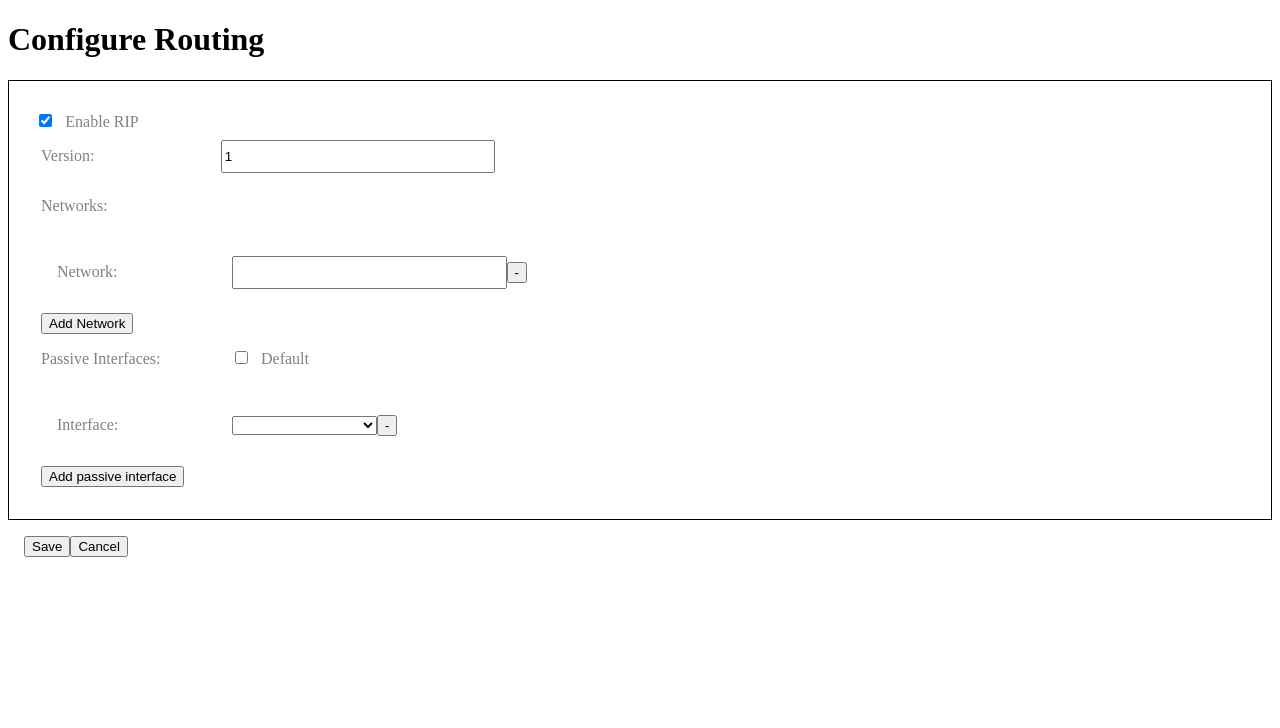
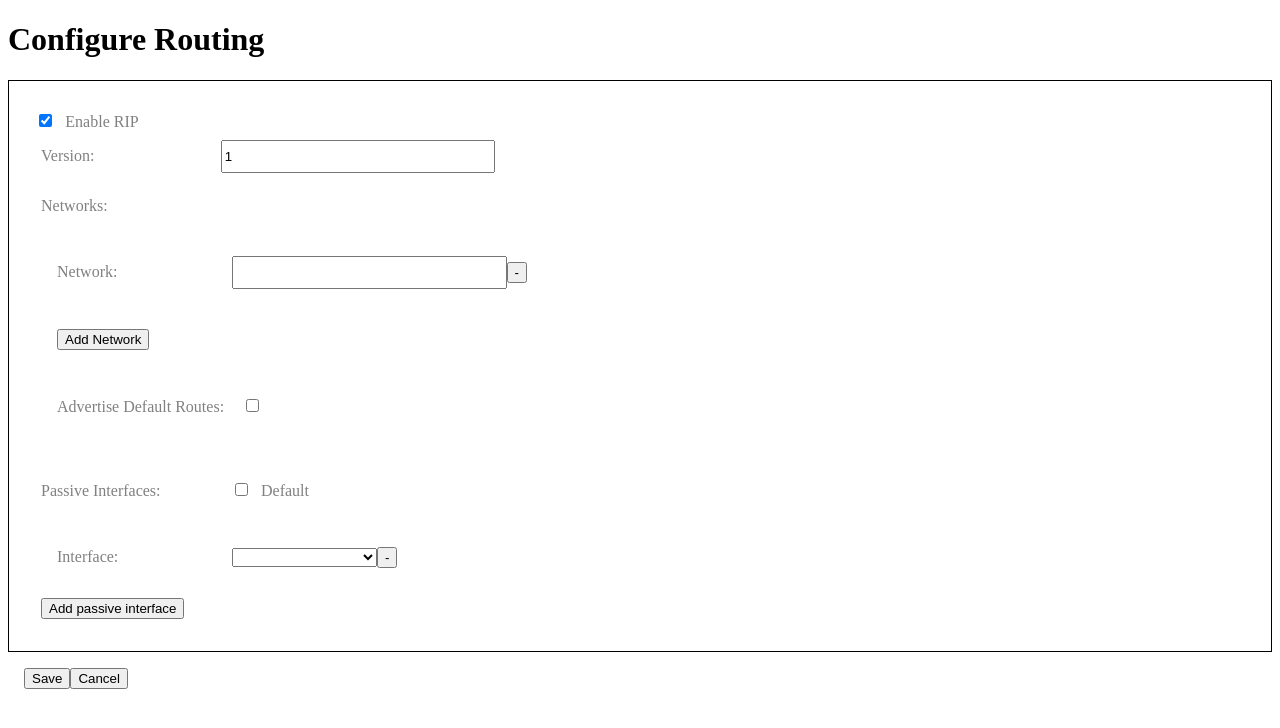
Before and after one commit to TheProgrammer21/ciscoGraphicalConfiguration, an Angular app: page /routing in a window 1280 px wide. Both pictures are taken after a click on the checkbox 45 px from the left and 120 px from the top of the page. Shown: the top 728 px of the page. Built offline with nearby package versions, Linux system fonts and the light colour scheme.

Commit message:
Added default-informaion originate

```diff
--- a/src/app/configuration-service.service.ts
+++ b/src/app/configuration-service.service.ts
@@ -187,9 +187,16 @@ export class ConfigurationService {
       case "speed":
         this.addCommand("speed " + value);
         break;
-        case "duplex":
-          this.addCommand("duplex " + value);
-          break;
+      case "duplex":
+        this.addCommand("duplex " + value);
+        break;
+      case "ripdefaultInformationOriginate":
+        if(value){
+          this.addCommand("default-information originate");
+        }else{
+          this.addCommand("no default-information originate");
+        }
+        break;
     }
   }
 }
--- a/src/app/routing-configuration.service.ts
+++ b/src/app/routing-configuration.service.ts
@@ -12,7 +12,8 @@ export class RoutingConfigurationService {
       version: 1,
       networks: [""],
       passiveInterfaces: [""],
-      routeSummerization: true
+      routeSummerization: true,
+      defaultInformationOriginate: false
     }
   };
 
--- a/src/app/routing-configuration/routing-configuration.component.html
+++ b/src/app/routing-configuration/routing-configuration.component.html
@@ -13,7 +13,14 @@
             <input [(ngModel)]="rouConfig.currentConfig.rip.networks[i]" pattern="\d{1,3}(\.\d{1,3}){3}" type="text">
             <button (click)="onRemoveNetwork(i)">-</button>
         </div>
-        <button (click)="onAddNetwork()">Add Network</button>
+        <div>
+            <button (click)="onAddNetwork()">Add Network</button>
+        </div>
+        <div>
+            <p>Advertise Default Routes:</p>
+            <input class="checkbox" type="checkbox"
+                [(ngModel)]="rouConfig.currentConfig.rip.defaultInformationOriginate">
+        </div>
         <br>
         <p>Passive Interfaces:</p>
         <input #def type="checkbox" class="checkbox" (change)="onDefaultPassive(def.checked)">
```
